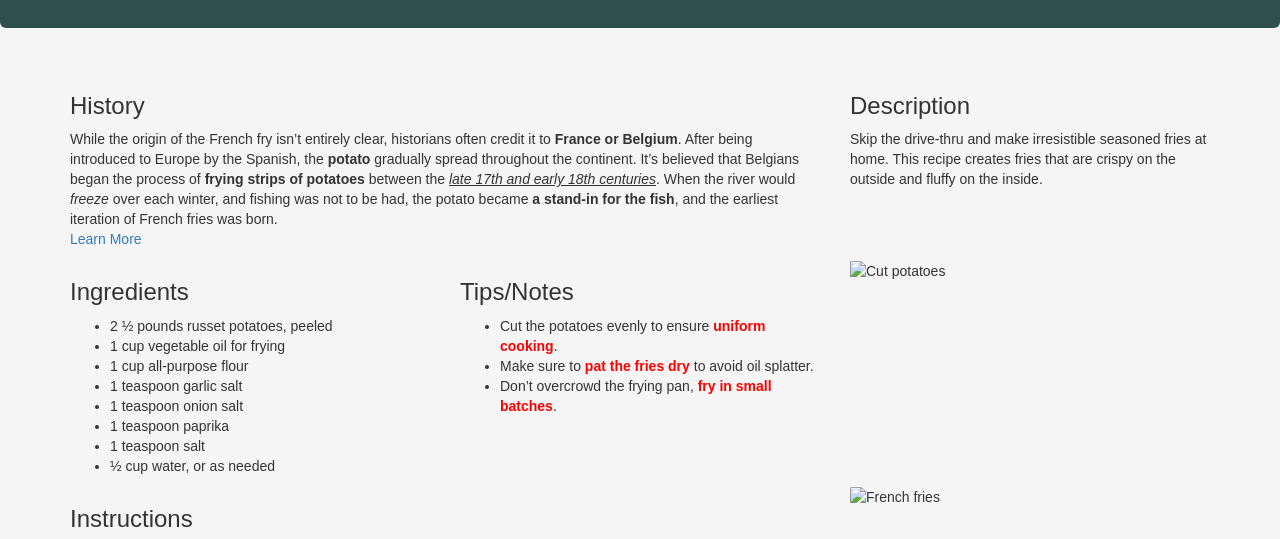
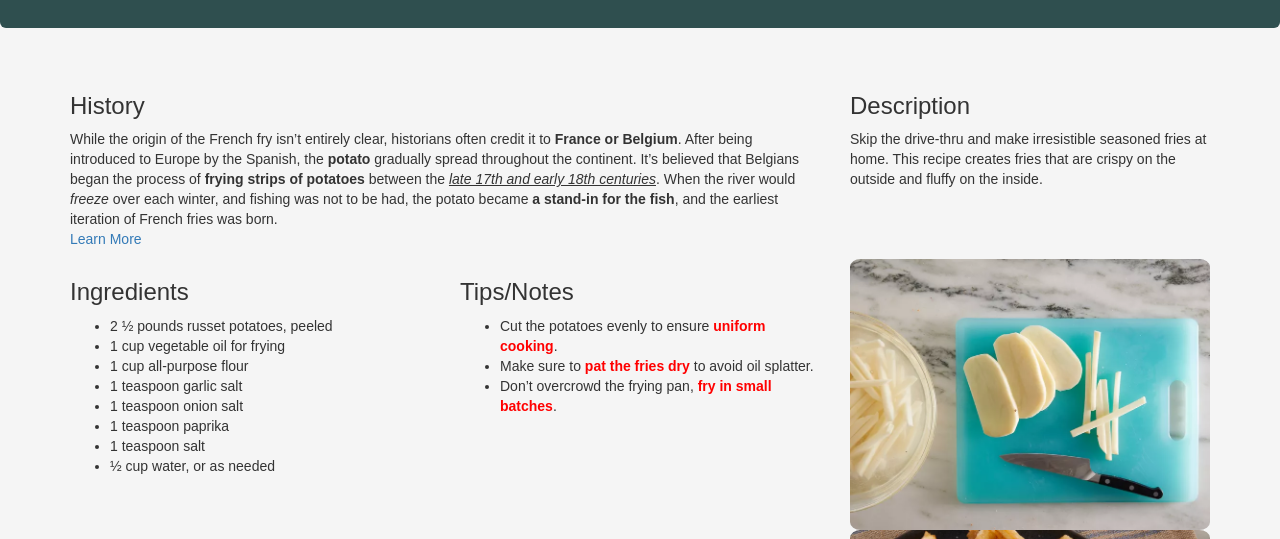
Before and after one commit to gnnikolov-cps/gnnikolov-cps.github.io, a plain HTML site: page recipe3.html in a window 1280 px wide. Shown: the part 211-750 px from the top of the page. Drawn offline with nearby package versions, Linux system fonts and the light colour scheme.

Commit message:
Update recipe3.html

```diff
--- a/recipe3.html
+++ b/recipe3.html
@@ -164,7 +164,7 @@ footer {
             </div>
             <div class="col-md-4">
                 <figure>
-                    <img src="media/french.png" alt="Cut potatoes" class="img-fluid">
+                    <img src="french.png" alt="Cut potatoes" class="img-fluid">
                 </figure>
             </div>
         </div>
@@ -185,14 +185,14 @@ footer {
             </div>
             <div class="col-md-4">
                 <figure>
-                    <img src="media/fries.png" alt="French fries" class="img-fluid">
+                    <img src="fries.png" alt="French fries" class="img-fluid">
                 </figure>
             </div>
         </div>
         <div class="row">
             <div class="col-md-8">
                 <video controls>
-                    <source src="media/videoplayback.mp4" type="video/mp4" width="200">
+                    <source src="videoplayback.mp4" type="video/mp4" width="200">
                 </video>
             </div>
             <div class="col-md-4">
```
